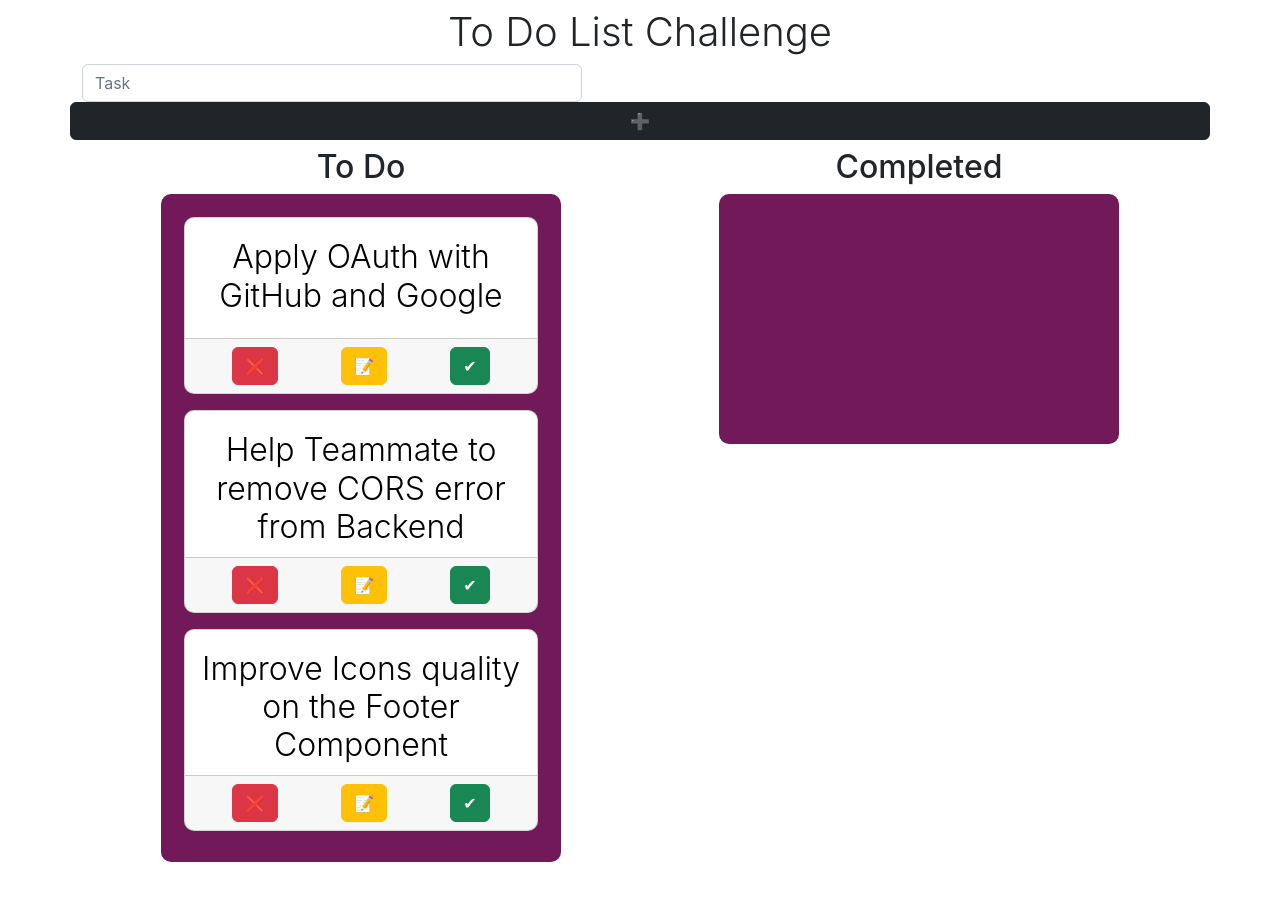
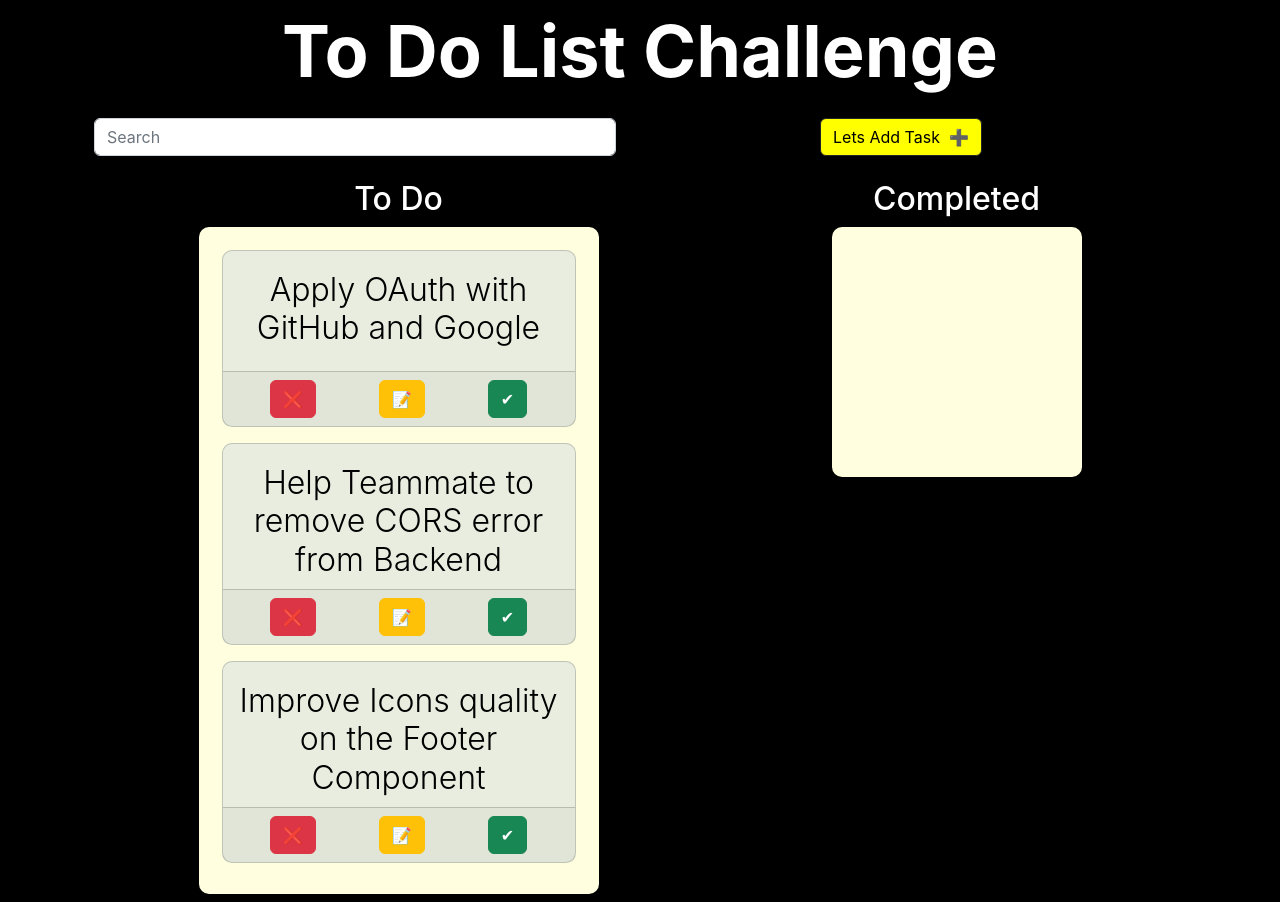
Before and after one commit to HaseebUllahAbbasi/to-to-list-challenge, a React (Create React App) app: page / in a window 1280 px wide. Before the commit the page ends 870 px from the top, so only its background shows below. Built offline with nearby package versions, Linux system fonts and the light colour scheme.

Commit message:
function completed

```diff
--- a/src/App.css
+++ b/src/App.css
@@ -1,38 +1,19 @@
-.App {
-  text-align: center;
+body {
+  background-color:rgb(0, 0, 0)
 }
+.search-text
+{
+  width: "500px" !important
+}
+.columsArea
+{
 
-.App-logo {
-  height: 40vmin;
-  pointer-events: none;
+  padding: 15px;
+  border-radius: 10px;
+  width: 400px;
+  min-height : 250px;
 }
-
-@media (prefers-reduced-motion: no-preference) {
-  .App-logo {
-    animation: App-logo-spin infinite 20s linear;
-  }
-}
-
-.App-header {
-  background-color: #282c34;
-  min-height: 100vh;
-  display: flex;
-  flex-direction: column;
-  align-items: center;
-  justify-content: center;
-  font-size: calc(10px + 2vmin);
+text
+{
   color: white;
 }
-
-.App-link {
-  color: #61dafb;
-}
-
-@keyframes App-logo-spin {
-  from {
-    transform: rotate(0deg);
-  }
-  to {
-    transform: rotate(360deg);
-  }
-}
--- a/src/components/Tasks.tsx
+++ b/src/components/Tasks.tsx
@@ -78,30 +78,32 @@ const onComplete = (
 };
 
 const Tasks: FC = () => {
-  const MySwal = withReactContent(Swal)
+  const MySwal = withReactContent(Swal);
 
   const [columns, setColumns] = useState<Columns[]>([...columsData]);
   const [taskText, setTaskText] = useState<string>("");
   return (
 
     <div className="container">
-      <div className="text-center display-6 my-2">
+      <div className="text-center display-2 my-2 mb-4" style={{ color: "white", fontWeight: "bolder" }}>
         To Do List Challenge
       </div>
-      <div className="row">
-        <div className="flex-">
+      <div className="container row">
+        <div className="col-md-6 col-xs-12 mb-3">
           <input
             className="form-control"
-            style={{ width: "500px" }}
+            // style={{ width: "" }}
+
             value={taskText}
-            placeholder={"Task"}
+            placeholder={"Search"}
             onChange={(e) => setTaskText(e.target.value)}
           />
 
         </div>
-
+        <div className="col-md-6 col-xs-12 text-center">
           <button
             className="btn btn-dark"
+            style={{ backgroundColor: "yellow", color: "black" }}
             onClick={() => {
               MySwal.fire(
                 {
@@ -144,10 +146,12 @@ const Tasks: FC = () => {
                 })
             }}
           >
+            Lets Add Task &nbsp;
             <span role="img" aria-label="add">
               ➕
             </span>
           </button>
+        </div>
       </div>
 
       <DragDropContext
@@ -157,7 +161,7 @@ const Tasks: FC = () => {
           {columns.map((colItem, ColIndex) => (
             <div className="my-2" key={ColIndex}>
               <div>
-                <h2 className="text-center">{colItem.name}</h2>
+                <h2 className="text-center" style={{ color: "white" }}>{colItem.name}</h2>
                 <Droppable droppableId={colItem.id} key={colItem.id}>
                   {(provided, snapshot) => {
                     return (
@@ -166,14 +170,16 @@ const Tasks: FC = () => {
                         ref={provided.innerRef}
                         style={{
                           background: snapshot.isDraggingOver
-                            ? "lightblue"
-                            : "#72195A",
+                            ? "#FFAE03"
+                            : "lightyellow",
                           padding: "15px",
                           borderRadius: "10px",
-                          width: "400px",
+                          maxWidth: "400px",
+                          minWidth: "250px",
                           minHeight: "250px"
                         }}
                       >
+
                         {colItem.items.map((item, index) => {
                           return (
                             <Draggable
@@ -183,7 +189,9 @@ const Tasks: FC = () => {
                             >
                               {(provided, snapshot) => {
                                 return (
+
                                   <div
+                                    hidden={!item.text.includes(taskText)}
                                     className="card mx-2 mb-3 mt-2"
                                     ref={provided.innerRef}
                                     {...provided.draggableProps}
@@ -195,28 +203,39 @@ const Tasks: FC = () => {
                                       borderRadius: "10px",
                                       margin: "0 0 8px 0",
                                       minHeight: "50px",
-                                      minWidth: "200px",
+                                      minWidth: "120px",
+
 
                                       backgroundColor: snapshot.isDragging
-                                        ? "lightyellow"
-                                        : "white",
+                                        ? "#F5E0B7"
+                                        : "#E8EDDF",
                                       color: "black",
                                       ...provided.draggableProps.style
                                     }}
                                   >
                                     <div
                                       className="card-body display-6 text-center"
-                                      style={{ padding: 10, minHeight: "110px", fontSize: "2rem" }}
-
+                                      style={{ padding: 10, minHeight: "110px", fontSize: "2rem", }}
                                     >
-
-                                      {item.text}
+                                      {item.text
+                                      }
                                     </div>
                                     <div className="card-footer d-flex  justify-content-around   flex-wrap">
                                       <button
                                         title="Delete"
                                         className="btn d-block btn-danger"
                                         onClick={() => {
+                                          Swal.fire({
+                                            title: 'Are you sure?',
+                                            text: "do you  want to delete !",
+                                            icon: 'warning',
+                                            showCancelButton: true,
+                                            confirmButtonColor: '#d33',
+                                            cancelButtonColor: '#3085d6 ',
+                                            confirmButtonText: 'Yes, delete it!'
+                                          }).then((result) => {
+                                            if (result.isConfirmed) {
+
                                               onDelete(
                                                 index,
                                                 columns,
@@ -224,6 +243,13 @@ const Tasks: FC = () => {
                                                 colItem.name,
                                                 ColIndex
                                               );
+                                              Swal.fire(
+                                                'Deleted!',
+                                                'Task Deleted',
+                                                'success'
+                                              )
+                                            }
+                                          })
                                         }}
                                       >
                                         <span role="img" aria-label="Remove">
@@ -287,6 +313,7 @@ const Tasks: FC = () => {
                                       </button>
                                     </div>
                                   </div>
+
                                 );
                               }}
                             </Draggable>
@@ -304,6 +331,7 @@ const Tasks: FC = () => {
           ))}
         </div>
       </DragDropContext>
+
     </div>
   )
 }
--- a/src/data/index.tsx
+++ b/src/data/index.tsx
@@ -23,3 +23,4 @@ export const columsData: Columns[] = [
   { id: uuidv4(), name: "To Do", items: ToDo },
   { id: uuidv4(), name: "Completed", items: [] }
 ];
+// rgb(163 161 163) #a3a1a3
```
Lines whose indentation alone changed are shown as unchanged.
